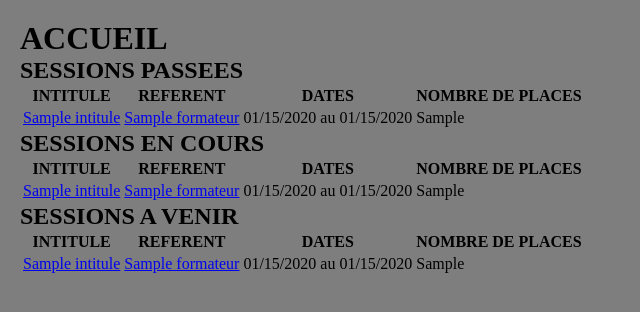
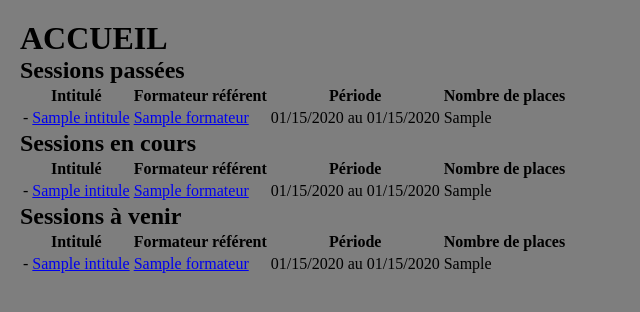
Before and after one commit to SelcukYalcin/Formation, a Symfony app: template templates/home/index.html.twig in a window 1280 px wide. Shown: the part 120-432 px from the top of the page, without its empty margins (0-640 px from the left). Run offline with Twig, Linux system fonts and the light colour scheme; the template is opened without the code that fills it: most values are stand-ins (such as "Sample title", 1, 10 or a date in 2020); some libraries are stand-ins or nearby versions.

Commit message:
Modification Menu

```diff
--- a/src/Entity/Formateur.php
+++ b/src/Entity/Formateur.php
@@ -202,7 +202,7 @@ class Formateur
 
     public function __toString()
     {
-        return $this->prenom . " " . $this->nom . " ";
+        return $this->nom . " " . $this->prenom . " ";
     }
 
     public function getIdentite()
--- a/templates/categorie/index.html.twig
+++ b/templates/categorie/index.html.twig
@@ -10,14 +10,14 @@
     <table>
         <thead>
             <tr>
-                <th>INTITULE</th>
+                <th>Intitulé</th>
             </tr>
         </thead>
         <tbody>
             {% for categorie in categories %}
             <tr>
                 <td>
-                    <a href="{{ path('show_categorie', {'id': categorie.id}) }}">{{ categorie.titreCat }}</a></td>
+                    - <a href="{{ path('show_categorie', {'id': categorie.id}) }}">{{ categorie.titreCat }}</a></td>
                 <td>
                     <a href="{{ path('edit_categorie', {'id': categorie.id}) }}"><i class="fa-solid fa-pen-to-square"></i></a>
                 </td>
--- a/templates/categorie/show.html.twig
+++ b/templates/categorie/show.html.twig
@@ -14,14 +14,14 @@
     <table>
         <thead>
             <tr>
-                <th>MODULE</th>
+                <th>Modules</th>
             </tr>
         </thead>
         <tbody>
             {% for associer in categorie.associer %}
                 <tr>
                     <td>
-                        {{ associer.titreMod }}
+                        - {{ associer.titreMod }}
                     </td>
                     <td>
                     <a href="{{ path('edit_module', {'id': associer.id}) }}"><i class="fa-solid fa-pen-to-square"></i></a>
--- a/templates/formateur/index.html.twig
+++ b/templates/formateur/index.html.twig
@@ -7,13 +7,13 @@
 <h1>FORMATEURS</h1>
 <p><button class="addButton"><a href=" {{ path('add_formateur') }} ">Ajouter un formateur</a></button></p>
 
-<div class="example-wrapper"></div>
+<div class="formateurs"></div>
 
     <table>
 
         <thead>
             <tr>
-                <th>NOM Prénom </th>
+                <th> Nom Prénom</th>
                 <th>Action</th>
             </tr>
         </thead>
@@ -21,7 +21,7 @@
             {% for formateur in formateurs %}
                 <tr>
                     <td>
-                        <a href=" {{ path('show_formateur', {'id': formateur.id}) }} "> {{ formateur }} </a></td>
+                        -<a href=" {{ path('show_formateur', {'id': formateur.id}) }} "> {{ formateur }} </a></td>
                     <td>
                         <a href="{{ path('edit_formateur', {'id': formateur.id}) }}"><i class="fa-solid fa-pen-to-square"></i></a>
                     </td>
--- a/templates/home/index.html.twig
+++ b/templates/home/index.html.twig
@@ -7,7 +7,7 @@
 <h1>ACCUEIL</h1>
 
 <div class="sess-home">
-    <h2>SESSIONS PASSEES</h2>
+    <h2>Sessions passées</h2>
 
     {% if pastSessions | length == 0 %}
 
@@ -17,16 +17,16 @@
         <table>
             <thead>
                 <tr>
-                    <th>INTITULE</th>
-                    <th>REFERENT</th>
-                    <th>DATES</th>
-                    <th>NOMBRE DE PLACES</th>
+                    <th>Intitulé</th>
+                    <th>Formateur référent</th>
+                    <th>Période</th>
+                    <th>Nombre de places</th>
                 </tr>
             </thead>
             <tbody>
                 {% for session in pastSessions %}
                     <tr>
-                        <td><a href="{{ path('show_session', {'id': session.id}) }}">{{ session.intitule }}</a></td>
+                        <td>- <a href="{{ path('show_session', {'id': session.id}) }}">{{ session.intitule }}</a></td>
                         <td><a href="{{ path('show_formateur', {'id': session.formateur.id}) }}">{{ session.formateur }}</a></td>
                         <td>{{ session.dateDebut | date("m/d/Y") ~' au '~ session.dateFin | date("m/d/Y")  }}</td>
                         <td>{{ session.nbPlace }}</td>
@@ -38,7 +38,7 @@
 </div>
 
 <div class="sess-home">
-    <h2>SESSIONS EN COURS</h2>
+    <h2>Sessions en cours</h2>
 
     {% if currentSessions | length == 0 %}
 
@@ -48,16 +48,16 @@
         <table>
             <thead>
                 <tr>
-                    <th>INTITULE</th>
-                    <th>REFERENT</th>
-                    <th>DATES</th>
-                    <th>NOMBRE DE PLACES</th>
+                    <th>Intitulé</th>
+                    <th>Formateur référent</th>
+                    <th>Période</th>
+                    <th>Nombre de places</th>
                 </tr>
             </thead>
             <tbody>
                 {% for session in currentSessions %}
                     <tr>
-                        <td><a href="{{ path('show_session', {'id': session.id})}}">{{ session.intitule }}</a></td>
+                        <td>- <a href="{{ path('show_session', {'id': session.id})}}">{{ session.intitule }}</a></td>
                         <td><a href="{{ path('show_formateur', {'id': session.formateur.id})}}">{{ session.formateur }}</a></td>
                         <td>{{ session.dateDebut | date("m/d/Y") ~' au '~ session.dateFin | date("m/d/Y")  }}</td>
                         <td>{{ session.nbPlace }}</td>
@@ -69,7 +69,7 @@
 </div>
 
 <div class="sess-home">
-    <h2>SESSIONS A VENIR</h2>
+    <h2>Sessions à venir</h2>
 
     {% if upcomingSessions | length == 0 %}
 
@@ -79,16 +79,16 @@
         <table>
             <thead>
                 <tr>
-                    <th>INTITULE</th>
-                    <th>REFERENT</th>
-                    <th>DATES</th>
-                    <th>NOMBRE DE PLACES</th>
+                    <th>Intitulé</th>
+                    <th>Formateur référent</th>
+                    <th>Période</th>
+                    <th>Nombre de places</th>
                 </tr>
             </thead>
             <tbody>
                 {% for session in upcomingSessions %}
                     <tr>
-                        <td><a href="{{ path('show_session', {'id': session.id})}}">{{ session.intitule }}</a></td>
+                        <td>- <a href="{{ path('show_session', {'id': session.id})}}">{{ session.intitule }}</a></td>
                         <td><a href="{{ path('show_formateur', {'id': session.formateur.id})}}">{{ session.formateur }}</a></td>
                         <td>{{ session.dateDebut|date("m/d/Y") ~' au '~ session.dateFin|date("m/d/Y")  }}</td>
                         <td>{{ session.nbPlace }}</td>
--- a/templates/module/index.html.twig
+++ b/templates/module/index.html.twig
@@ -11,13 +11,13 @@
     <table>
         <thead>
             <tr>
-                <th>INTITULE</th>
+                <th>Intitulé</th>
             </tr>
         </thead>
         <tbody>
             {% for module in modules %}
                 <tr>
-                    <td>{{ module.titreMod }}</td>
+                    <td>- {{ module.titreMod }}</td>
                 </tr>
             {% endfor %}
         </tbody>
--- a/templates/session/index.html.twig
+++ b/templates/session/index.html.twig
@@ -11,16 +11,16 @@
     <table>
         <thead>
             <tr>
-                <th><h3>INTITULE</h3></th>
+                <th><h3>Intitulé</h3></th>
             </tr>
         </thead>
         <tbody>
             {% for session in sessions %}
                 <tr>
                     <td>
-                        <a href=" {{ path('show_session', {'id': session.id}) }} "> {{ session }} </a>
+                        - <a href=" {{ path('show_session', {'id': session.id}) }} "> {{ session }} </a>
                     </td>
-                    <td> {{ session.dateDebut | date('d-m-Y') }} </td>
+                    <td> {{ session.dateDebut | date('d-m-Y') }} /</td>
                     <td> {{ session.dateFin | date('d-m-Y') }} </td>
                     <td>
                         <a href="{{ path('edit_session', {'id': session.id}) }}"><i class="fa-solid fa-pen-to-square"></i></a>
--- a/templates/stagiaire/index.html.twig
+++ b/templates/stagiaire/index.html.twig
@@ -13,7 +13,7 @@
 
         <thead>
             <tr>
-                <th>NOM Prénom </th>
+                <th>Nom Prénom </th>
                 <th>Action</th>
             </tr>
         </thead>
@@ -21,7 +21,7 @@
             {% for stagiaire in stagiaires %}
                 <tr>
                     <td>
-                        <a href=" {{ path('show_stagiaire', {'id': stagiaire.id}) }} "> {{ stagiaire }} </a></td>
+                        - <a href=" {{ path('show_stagiaire', {'id': stagiaire.id}) }} "> {{ stagiaire }} </a></td>
                     <td>
                         <a href="{{ path('edit_stagiaire', {'id': stagiaire.id}) }}"><i class="fa-solid fa-pen-to-square"></i></a>
                     </td>
```
Also changed, not shown: templates/formateur/show.html.twig (+4 -4 lines), templates/session/show.html.twig (+8 -5 lines), templates/stagiaire/show.html.twig (+4 -4 lines).
